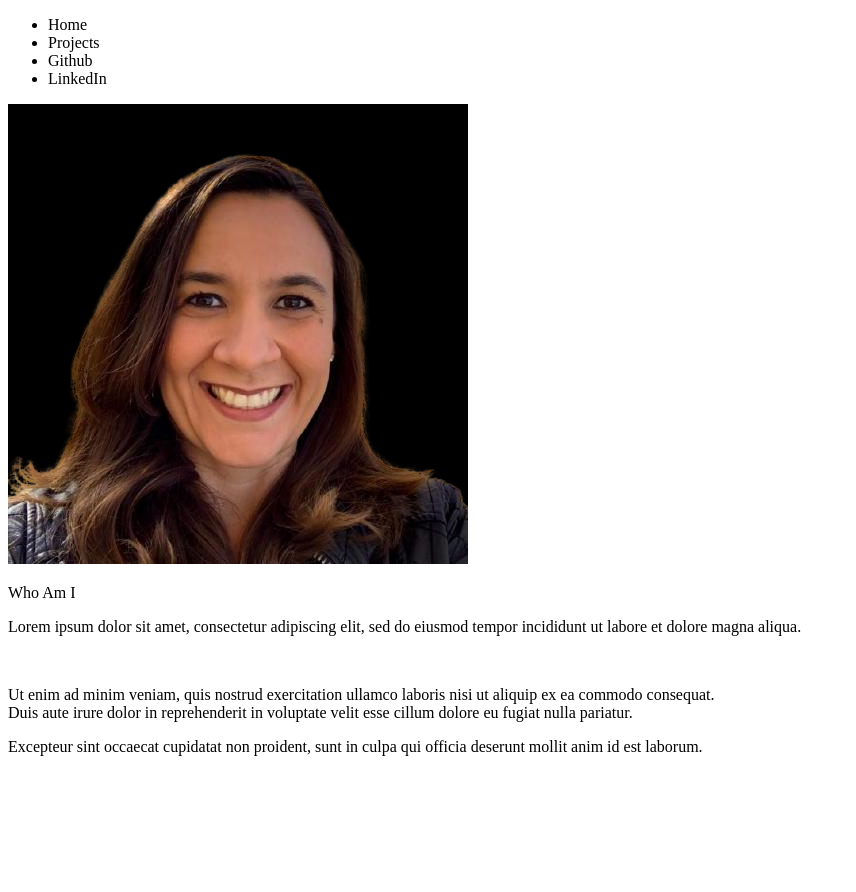
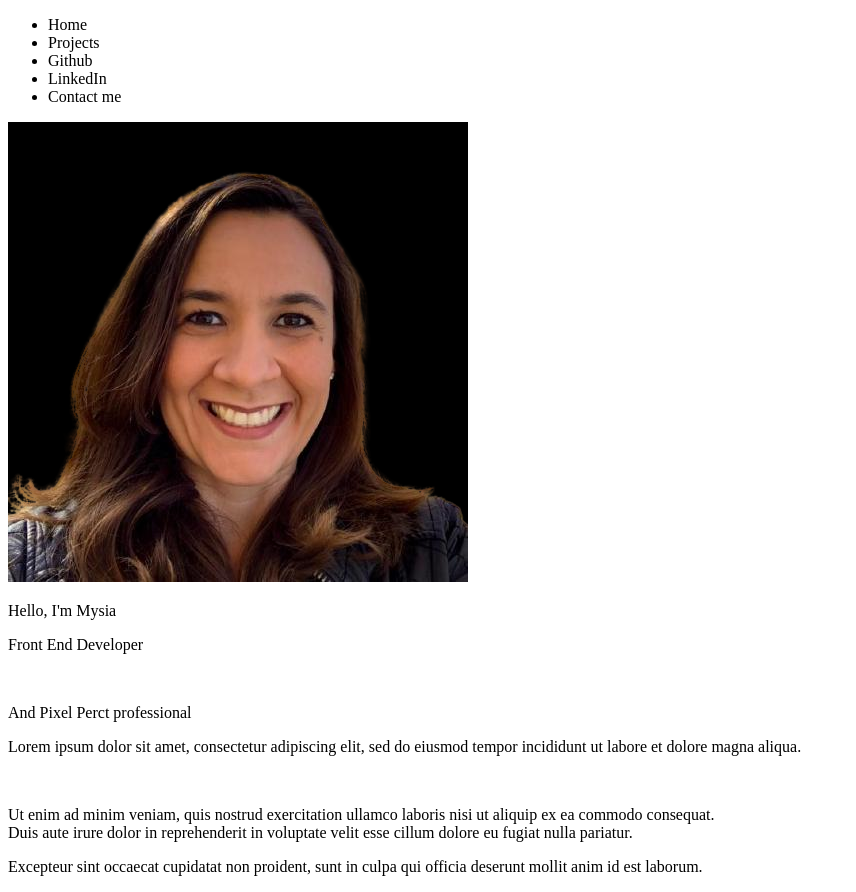
Before and after one commit to Mysia14/Portifolio-React-MT-1, a plain HTML site: page index.html in a window 1280 px wide. Shown: the whole page, without its empty margins (0-856 px from the left). Before the commit the page ends 800 px from the top, so only its background shows below. Drawn offline with Linux system fonts and the light colour scheme.

Commit message:
edited header

```diff
--- a/index.html
+++ b/index.html
@@ -13,6 +13,7 @@
         <li>Projects</li>
         <li>Github</li>
         <li>LinkedIn</li>
+        <li>Contact me </li>
     </ul>
 </nav>
 <header>
@@ -21,7 +22,11 @@
         <img src="assets/profile.pic.Mysia-removebg-preview (5).png" alt="profil-pic">
     </p>
     </div>
-    <div>Who Am I</div>
+    <div>Hello, I'm Mysia</div>
+    <div>
+        <p>Front End Developer</p>
+        <br><p>And Pixel Perct professional</p>
+    </div>
 </header>
 <body>
     <article class="about-me">
```
